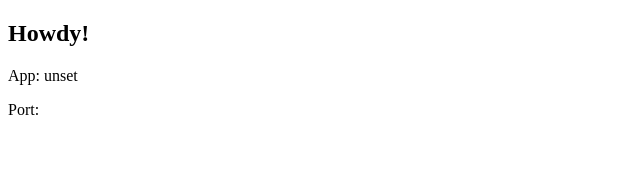
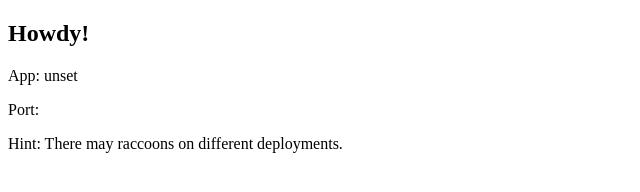
Before and after one commit to AviDuda/nx-gatsby-vercel, a Gatsby site in the folder apps/second/: page / in a window 1280 px wide. Shown: the whole page, without its empty margins (0-640 px from the left). Built offline with nearby package versions, Linux system fonts and the light colour scheme; Gatsby itself is replaced by a stand-in of ours; no server answers.

Commit message:
Add raccoon hint to second app

```diff
--- a/apps/second/src/pages/index.tsx
+++ b/apps/second/src/pages/index.tsx
@@ -6,6 +6,7 @@ const IndexPage = (props: PageProps) => (
     <h2>Howdy!</h2>
     <p>App: {process.env.GATSBY_SUBDOMAIN}</p>
     <p>Port: {props.location.port}</p>
+    <p>Hint: There may raccoons on different deployments.</p>
   </main>
 );
 
```
